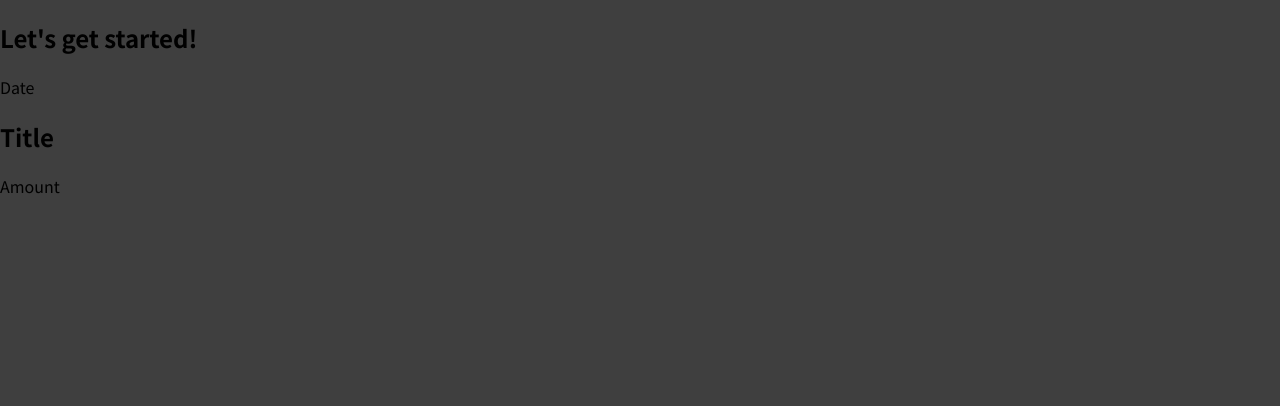
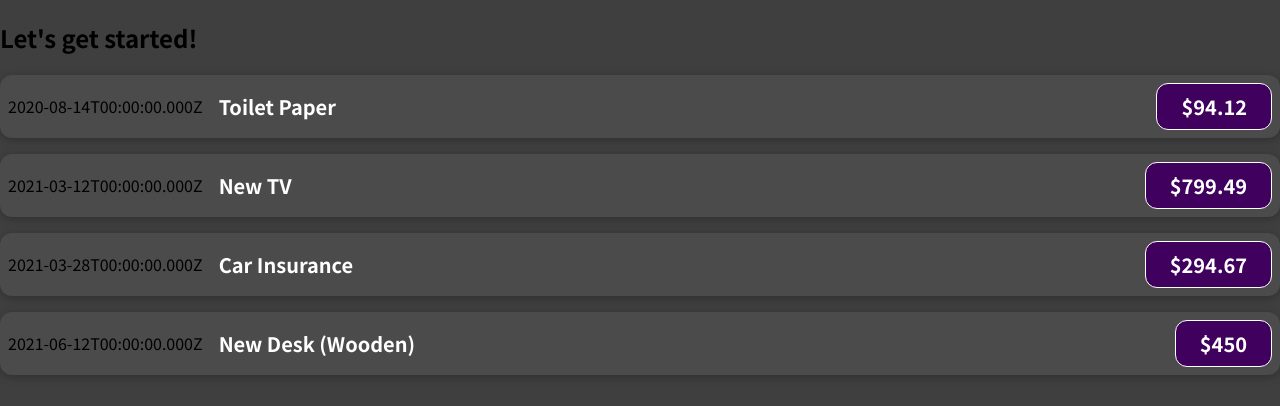
Before and after one commit to sshyukk/Toy-Project, a JavaScript app in the folder 01-starting-setup/: page / in a window 1280 px wide. Shown: the top 406 px of the page. Built offline with nearby package versions, Linux system fonts and the light colour scheme.

Commit message:
porps 사용하여 데이터 바인딩

```diff
--- a/01-starting-setup/src/App.js
+++ b/01-starting-setup/src/App.js
@@ -1,10 +1,54 @@
 import ExpenseItem from "./components/ExpenseItem"
 
 function App() {
+  const expenses = [
+    {
+      id: 'e1',
+      title: 'Toilet Paper',
+      amount: 94.12,
+      date: new Date(2020, 7, 14),
+    },
+    { id: 'e2',
+      title: 'New TV',
+      amount: 799.49,
+      date: new Date(2021, 2, 12)
+    },
+    {
+      id: 'e3',
+      title: 'Car Insurance',
+      amount: 294.67,
+      date: new Date(2021, 2, 28),
+    },
+    {
+      id: 'e4',
+      title: 'New Desk (Wooden)',
+      amount: 450,
+      date: new Date(2021, 5, 12),
+    },
+  ]
   return (
     <div>
       <h2>Let's get started!</h2>
-      <ExpenseItem></ExpenseItem>
+      <ExpenseItem
+        title={expenses[0].title}
+        amount={expenses[0].amount}
+        date={expenses[0].date}
+      ></ExpenseItem>
+      <ExpenseItem
+        title={expenses[1].title}
+        amount={expenses[1].amount}
+        date={expenses[1].date}
+      ></ExpenseItem>
+      <ExpenseItem
+        title={expenses[2].title}
+        amount={expenses[2].amount}
+        date={expenses[2].date}
+      ></ExpenseItem>
+      <ExpenseItem
+        title={expenses[3].title}
+        amount={expenses[3].amount}
+        date={expenses[3].date}
+      ></ExpenseItem>
     </div>
   );
 }
--- a/01-starting-setup/src/components/ExpenseItem.js
+++ b/01-starting-setup/src/components/ExpenseItem.js
@@ -1,10 +1,12 @@
-function ExpenseItem () {
+import "./ExpenseItem.css"
+
+function ExpenseItem(props) {
     return (
-        <div>
-            <div>Date</div>
-            <div>
-                <h2>Title</h2>
-                <div>Amount</div>
+        <div className="expense-item">
+            <div>{props.date.toISOString()}</div>
+            <div className="expense-item__description">
+                <h2>{props.title}</h2>
+                <div className="expense-item__price">${props.amount}</div>
             </div>
         </div>
     )
```
Also changed, not shown: 1 other file (tests, documents, lock files or other folders).
